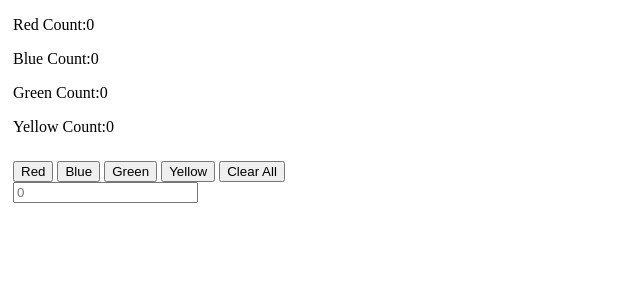
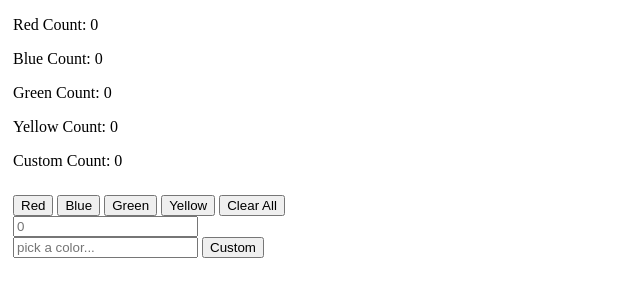
Before and after one commit to barbedStingray/color-circles-practice, a plain HTML site: page index.html in a window 1280 px wide. Both pictures are taken after a click on the button "Clear All". Shown: the whole page, without its empty margins (0-640 px from the left). Drawn offline with Linux system fonts and the light colour scheme.

Commit message:
custom complete

```diff
--- a/client.js
+++ b/client.js
@@ -7,13 +7,15 @@ const blueCounter = document.querySelector(`#blue-count`);
 const greenCounter = document.querySelector(`#green-count`);
 const yellowCounter = document.querySelector(`#yellow-count`);
 const multipleCircles = document.querySelector(`#numberInput`);
+const custCounter = document.querySelector(`#custom-count`);
 
 let redCount = 1;
 let blueCount = 1;
 let greenCount = 1;
 let yellowCount = 1;
+let customCount = 0;
 
-function addCircle(color){
+function addCircle(color=document.getElementById(`customInput`).value){
     if( color === `red` ) {
         circlesDiv.innerHTML += `<div class="circle red-fill"></div>`;
         redCount++;
@@ -34,6 +36,11 @@ function addCircle(color){
         yellowCount++;
         yellowCounter.innerHTML = yellowCount;
     }//end yellow
+    else {
+        circlesDiv.innerHTML += `<div class="circle custom-fill" style='--custom:${color}'></div>`;
+        customCount++;
+        custCounter.innerHTML = customCount;
+    }
 }//end function
 
 function clearAll(){
@@ -46,6 +53,8 @@ function clearAll(){
     greenCounter.innerHTML = greenCount;
     yellowCount = 0;
     yellowCounter.innerHTML = yellowCount;
+    customCount = 0;
+    custCounter.innerHTML = customCount;
 }
 
 function addMultipleCircles(color, num = document.getElementById(`numberInput`).value) {
--- a/index.html
+++ b/index.html
@@ -13,10 +13,11 @@
 
 <body>
     <header id="circle-counts">
-            <p>Red Count:<span id="red-count">1</span></p>
-            <p>Blue Count:<span id="blue-count">1</span></p>
-            <p>Green Count:<span id="green-count">1</span></p>
-            <p>Yellow Count:<span id="yellow-count">1</span></p>
+            <p>Red Count:   <span id="red-count">1</span></p>
+            <p>Blue Count:  <span id="blue-count">1</span></p>
+            <p>Green Count: <span id="green-count">1</span></p>
+            <p>Yellow Count:    <span id="yellow-count">1</span></p>
+            <p>Custom Count:    <span id="custom-count">0</span></p>
     </header>
 
     <main>
@@ -27,8 +28,14 @@
             <button id="red-button" onclick="addMultipleCircles(`yellow`)">Yellow</button>
             <button id="clearAll" onclick="clearAll()">Clear All</button>
             <div>
-                <input type="text" id="numberInput" name="numberInput" placeholder=0>
+                <input type="text" id="numberInput" name="numberInput" placeholder=0><span id
             </div>
+            <!-- adding the custom color -->
+            <div>
+                <input type="text" id="customInput" name="customInput" placeholder="pick a color...">
+                <input value="Custom" type="submit" onclick="addMultipleCircles()"></button>
+            </div>
+
         </section>
 
         <section id="circles">
--- a/style.css
+++ b/style.css
@@ -36,3 +36,7 @@
 .yellow-fill {
     background-color: yellow;
 }
+
+.custom-fill {
+    background-color: var(--custom);
+}
```
